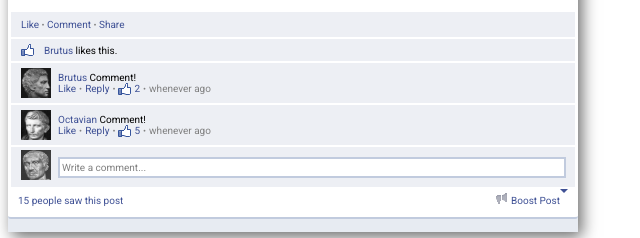
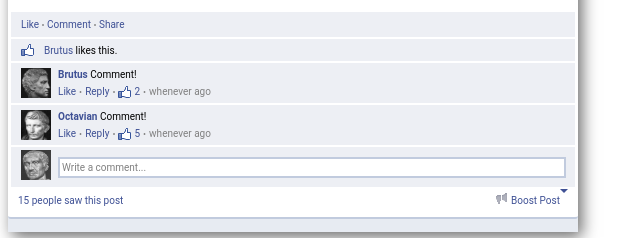
Before and after one commit to nicleemart/graduation-assessment, a plain HTML site: page index.html in a window 1280 px wide. Shown: the part 126-364 px from the top of the page, 0-640 px from the left. Drawn offline with Linux system fonts and the light colour scheme.

Commit message:
added space in comments

```diff
--- a/index.html
+++ b/index.html
@@ -3,7 +3,7 @@
 	<head>
 		<meta charset="UTF-8">
 		<title>Index</title>
-		<link href="https://fonts.googleapis.com/css?family=Roboto" rel="stylesheet">
+		<link href="https://fonts.googleapis.com/css?family=Open+Sans" rel="stylesheet">
 		<link rel="stylesheet" type="text/css" href="style.css">
 		<link rel="stylesheet" type="text/css" href="utility.css">
 		<script src="script.js"></script>
@@ -41,9 +41,9 @@
 			</div>
 			<div class="comment">
 				<img src="brutus.png" alt="Brutus profile pic" class="img-sm left-indent">
-				<div class="columnWrapper">
+				<div class="columnWrapper columnWrapper--spaceAround">
 					<div class="comment__name left-indent-sm">
-						<a href="#">Brutus</a> Comment!
+						<a href="#" class="name">Brutus</a> Comment!
 					</div>
 					<div class="comment__actions left-indent-sm">
 						<a href="#" class="space likeTarget">Like</a> <span class="bullet space"></span> <a href="#" class="space">Reply</a> <span class="bullet space"></span> <img src="like.png" class="space"><a href="#" class="space likeNum">2</a> <span class="bullet space"></span> whenever ago
@@ -52,9 +52,9 @@
 			</div>
 			<div class="comment">
 			<img src="octavian.png" alt="Octavian profile pic" class="img-sm left-indent">
-				<div class="columnWrapper">
+				<div class="columnWrapper columnWrapper--spaceAround">
 					<div class="comment__name left-indent-sm">
-						<a href="#">Octavian</a> Comment!
+						<a href="#" class="name">Octavian</a> Comment!
 					</div>
 					<div class="comment__actions left-indent-sm">
 						<a href="#" class="space likeTarget">Like</a> <span class="bullet space"></span> <a href="#" class="space">Reply</a> <span class="bullet space"></span> <img src="like.png" class="space"><a href="#" class="space likeNum">5</a> <span class="bullet space"></span> whenever ago
--- a/style.css
+++ b/style.css
@@ -42,6 +42,10 @@ a{
 .columnWrapper{
 	display: flex;
 	flex-direction: column;
+}
+.columnWrapper--spaceAround{
+	height: 35px;
+	justify-content: space-around;
 }
 .title{
 	font-size: 12px;
```
